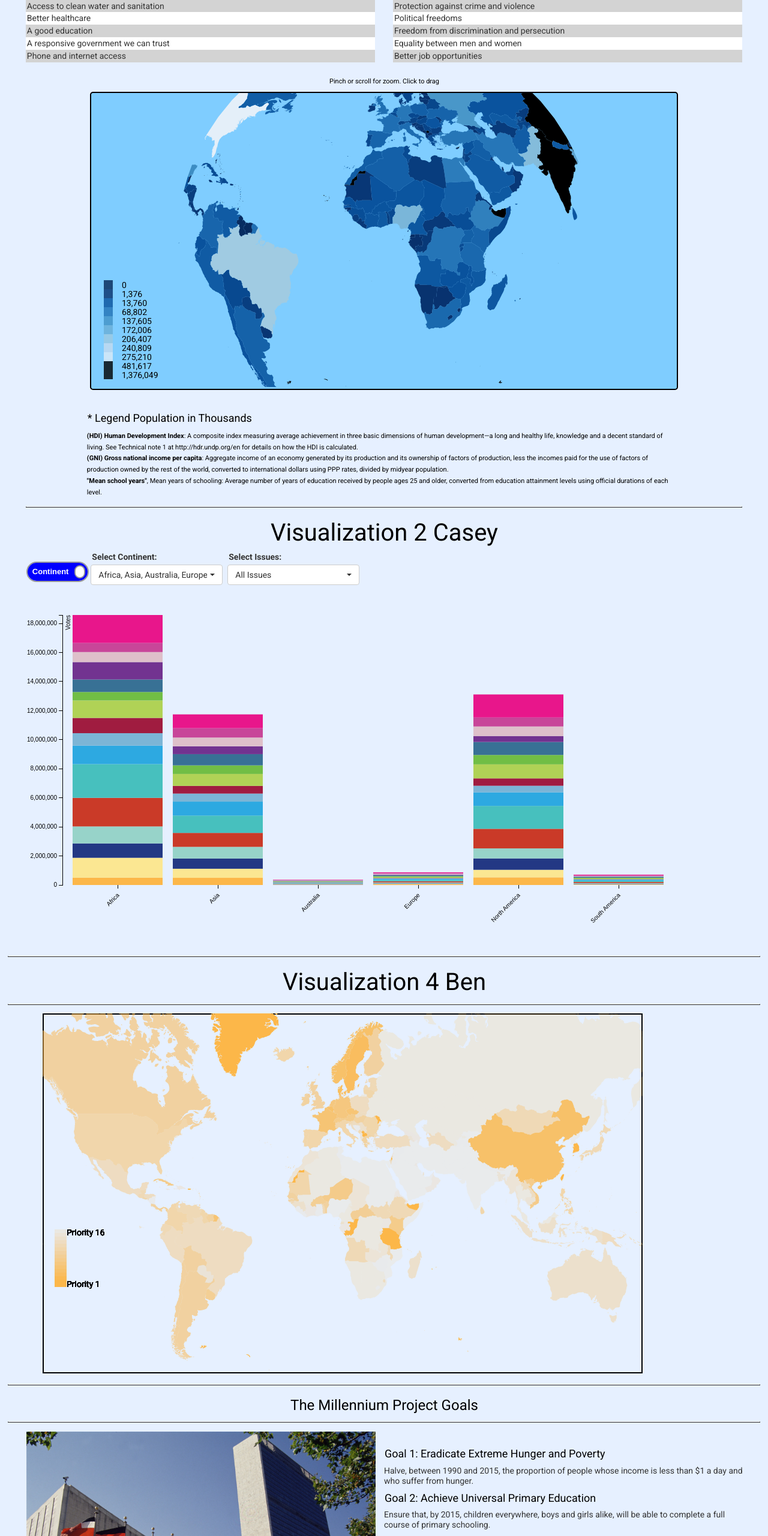
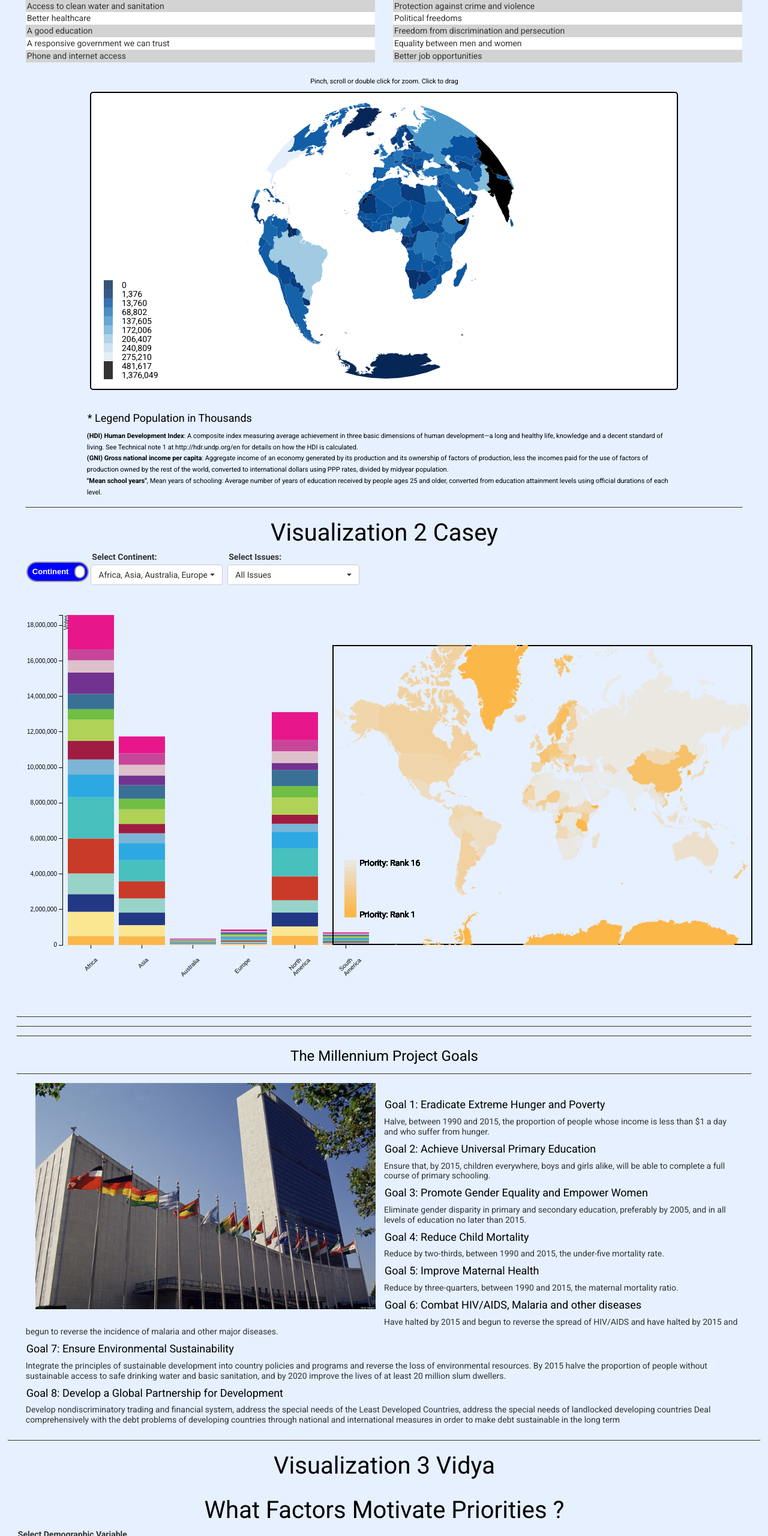
Before and after one commit to sqlshep/sqlshep.github.io, a plain HTML site: page index.html in a window 1280 px wide. Shown: the part 960-3520 px from the top of the page at 60% size. Drawn offline with Linux system fonts and the light colour scheme.

Commit message:
map2, vis, index updates

```diff
--- a/css/style.css
+++ b/css/style.css
@@ -150,7 +150,8 @@ tr:nth-child(even){background-color: #fff}
     border-radius: 5px;
     height:100%;
     overflow:hidden;
-    background: #7FCDFF;
+    background: #FFF;
+    /*background: #C0E6FF;*/
 }
 .hidden {
     display: none;
@@ -166,16 +167,9 @@ div.tooltip {
     position: absolute;
 }
 
-.carousel-content {
-    color:black;
-    display:flex;
-    align-items:center;
-}
 
-#text-carousel {
-    width: 100%;
-    height: 125px;
-    padding: 25px;
+#map2 {
+    padding-top: 100px;
 }
 
 /*********************/
--- a/index.html
+++ b/index.html
@@ -188,7 +188,7 @@
     </div>
 </div>
 
-    <h6>Pinch or scroll for zoom.  Click to drag</h6>
+    <h6>Pinch, scroll or double click for zoom.  Click to drag</h6>
 <div id ="map-area"></div>
 
 
@@ -465,7 +465,8 @@
             </form>
 
             <div class="row">
-                <div class="col-md-12 stackedbarchart"></div>
+                <div class="col-md-5 stackedbarchart"></div>
+                <div class="col-md-7" id="map2" align="right">
             </div>
         </div>
     </div>
@@ -473,11 +474,11 @@
 <hr/>
 
 
-    <h1>Visualization 4 Ben</h1>
+    <!--<h1>Visualization 4 Ben</h1>-->
 
     <hr/>
-    <div class="container">
-        <div id="map2">
+    <!--<div class="container">-->
+        <!--<div id="map2">-->
 
             <!--<select id="selected-priority" onchange="benUpdateMap()">-->
                 <!--<option value="ClimateChange">Action Taken on Climate Change</option>-->
@@ -498,8 +499,8 @@
                 <!--<option value="Equality">Equality between men and women</option>-->
                 <!--<option value="BetterJob">Better job opportunities</option>-->
             <!--</select>-->
-        </div>
-    </div>
+        <!--</div>-->
+    <!--</div>-->
 <hr>
 
 <h3>The Millennium Project Goals</h3>
--- a/js/map2.js
+++ b/js/map2.js
@@ -2,19 +2,19 @@
  * Created by Ben on 4/15/2016.
  */
 
-var benMargin = {top: 40, right: 10, bottom: 60, left: 60};
+var benMargin = {top: 1, right: 1, bottom: 1, left: 1};
 
-var benWidth = 1000 - benMargin.left - benMargin.right,
-    benHeight = 600 - benMargin.top - benMargin.bottom;
+var benWidth = 700 - benMargin.left - benMargin.right,
+    benHeight = 500 - benMargin.top - benMargin.bottom;
 
 var benColor = d3.scale.linear() // create a linear scale
     .domain([1,16])  // input uses min and max values
     .range([1,.1]);
 
 var benProjection = d3.geo.mercator()
-    .scale(190)
+    .scale(110)
     .translate([benWidth / 2, benHeight / 2])
-    .center([0,30]);
+    .center([0,20]);
 
 var benPath = d3.geo.path()
     .projection(benProjection);
@@ -29,8 +29,8 @@ var benSvg = d3.select("#map2").append("svg")
 var benBorder = benSvg.append("rect")
     .attr("x", 0)
     .attr("y", 0)
-    .attr("height", 600)
-    .attr("width", 1000)
+    .attr("width", benWidth + benMargin.left + benMargin.right)
+    .attr("height", benHeight + benMargin.top + benMargin.bottom)
     .style("stroke", 'black')
     .style("fill", "none")
     .style("stroke-width", '4px')
@@ -194,15 +194,15 @@ function benUpdateMap() {
         .style("opacity", function(d,i){return benColor(i)})
     ;
     legend.append("text")
-        .attr("x",40)
+        .attr("x",45)
         .attr("y", function(d,i){return benHeight-44})
         .attr("class", "legend-text")
-        .text('Priority 1');
+        .text('Priority: Rank 1');
     legend.append("text")
-        .attr("x",40)
+        .attr("x",45)
         .attr("y", function(d,i){return benHeight-130})
         .attr("class", "legend-text")
-        .text('Priority 16');
+        .text('Priority: Rank 16');
 
     //added
 
--- a/js/stackedbarchart.js
+++ b/js/stackedbarchart.js
@@ -34,8 +34,8 @@ $('document').ready(function() {
 
     // Set margin, width and height for SVG drawing
     var cmargin = {top:50, right:20, bottom:100,left:60},
-        cwidth = 1100 - cmargin.left - cmargin.right,
-        cheight = 600 - cmargin.top - cmargin.bottom;
+        cwidth = 600 - cmargin.left - cmargin.right,
+        cheight = 700 - cmargin.top - cmargin.bottom;
 
     // Define color and issue domain (same, the 16 issues)
     var colorIssueDomain = ["100", "101","102","103","104","105","106","107","108","109","110","111","112","113","114","115"]
@@ -394,7 +394,7 @@ d3.select("#selectissue").on("change", wrangleData);
             .call(yAxis)
             .append("text")
             .attr("transform", "rotate(-90)")
-            .attr("y", 6)
+            .attr("y", 3)
             .attr("dy", ".71em")
             .style("text-anchor", "end")
             .text("Votes");
--- a/js/vis-choropleth.js
+++ b/js/vis-choropleth.js
@@ -65,15 +65,9 @@ function loadData() {
 function drawMap(){
     projection = d3.geo.azimuthalEqualArea()
         .translate([(mapWidth/2), (mapHeight/2)])
-        .scale(radius)
-       // .translate([radius , radius])
+        .scale(radius/1.5)
         .clipAngle(90)
-        .precision(.8);
-
-    //projection = d3.geo.mercator()
-    //    .translate([(mapWidth/2), (mapHeight/2)])
-    //    .scale( mapWidth / 2 / Math.PI);
-
+        .precision(.9);
 
 
     path = d3.geo.path()
@@ -150,7 +144,22 @@ function draw(topo) {
         .on("mousemove", function(d) {
 
             var mouse = d3.mouse(svg.node()).map( function(d) { return parseInt(d); } );
-            d3.select(this).style('fill-opacity',.5);
+            d3.select(this).style('fill-opacity',1)
+                .style("fill", function (d){
+                    if (d.properties.HDI >= .8){
+                        return "#008000";
+                    }else  if (d.properties.HDI >= .7){
+                        return "#7CFC00";
+                    }else  if (d.properties.HDI >= .555){
+                        return "#ff0";
+                    }else  if (d.properties.HDI >= 0){
+                        return "#f00";
+                    }
+
+                    //"#fef0d9","#fdcc8a","#fc8d59","#d7301f"
+
+                });
+
             tooltip
                 .classed("hidden", false)
                 .attr("style", "left:"+(mouse[0]+offsetL)+"px;top:"+(mouse[1]+offsetT)+"px")
@@ -158,6 +167,7 @@ function draw(topo) {
                     "<br>Population: " + (d.properties.population*1000).toLocaleString('en') +
                     "<br>Total Votes: " + d.properties.TotalVotes.toLocaleString('en')+
                     "<br>HDI: " + d.properties.HDI.toLocaleString('en') +
+                    " - <strong>" + d.properties.HDIValue + "</strong>" +
                     "<br>GNI: " + d.properties.GNI.toLocaleString('en') +
                     "<br>Mean School Years: " + d.properties.MeanSchool.toLocaleString('en') +
                     "<br>Life Expectancy: " + d.properties.LifeExpectancy.toLocaleString('en')
@@ -165,7 +175,8 @@ function draw(topo) {
                 updateTable(d);
         })
         .on("mouseout",  function(d) {
-            d3.select(this).style('fill-opacity',1);
+            d3.select(this).style('fill-opacity',1)
+            .style("fill", function(d) { return color(d.properties.population); })
             tooltip.classed("hidden", true)
         });
 
@@ -250,8 +261,21 @@ function map1WrangleData(){
 
         for (var k = 0 ; k < UNPri.length; k++){
             //console.log(countries[i].properties.name.toUpperCase());
-            if(countries[i].properties.name.toUpperCase() == UNPri[k].countryName.toUpperCase()){
+            if(countries[i].properties.name.toUpperCase() == UNPri[k].countryName.toUpperCase()) {
                 countries[i].properties.HDI = parseFloat(UNPri[k].HDI);
+
+                if (countries[i].properties.HDI >= .8) {
+                    countries[i].properties.HDIValue = "Very High";
+                } else if (countries[i].properties.HDI >= .7) {
+                    countries[i].properties.HDIValue = "High";
+                } else if (countries[i].properties.HDI >= .555) {
+                    countries[i].properties.HDIValue = "Medium";
+                } else if (countries[i].properties.HDI >= 0) {
+                    countries[i].properties.HDIValue = "Low";
+                } else {
+                    countries[i].properties.HDIValue = "Unknown"
+                }
+
                 countries[i].properties.ExpectedSchool = parseFloat(UNPri[k].ExpectedSchool);
                 countries[i].properties.GNI = parseInt(UNPri[k].GNI);
                 countries[i].properties.MeanSchool = parseFloat(UNPri[k].MeanSchool);
```
